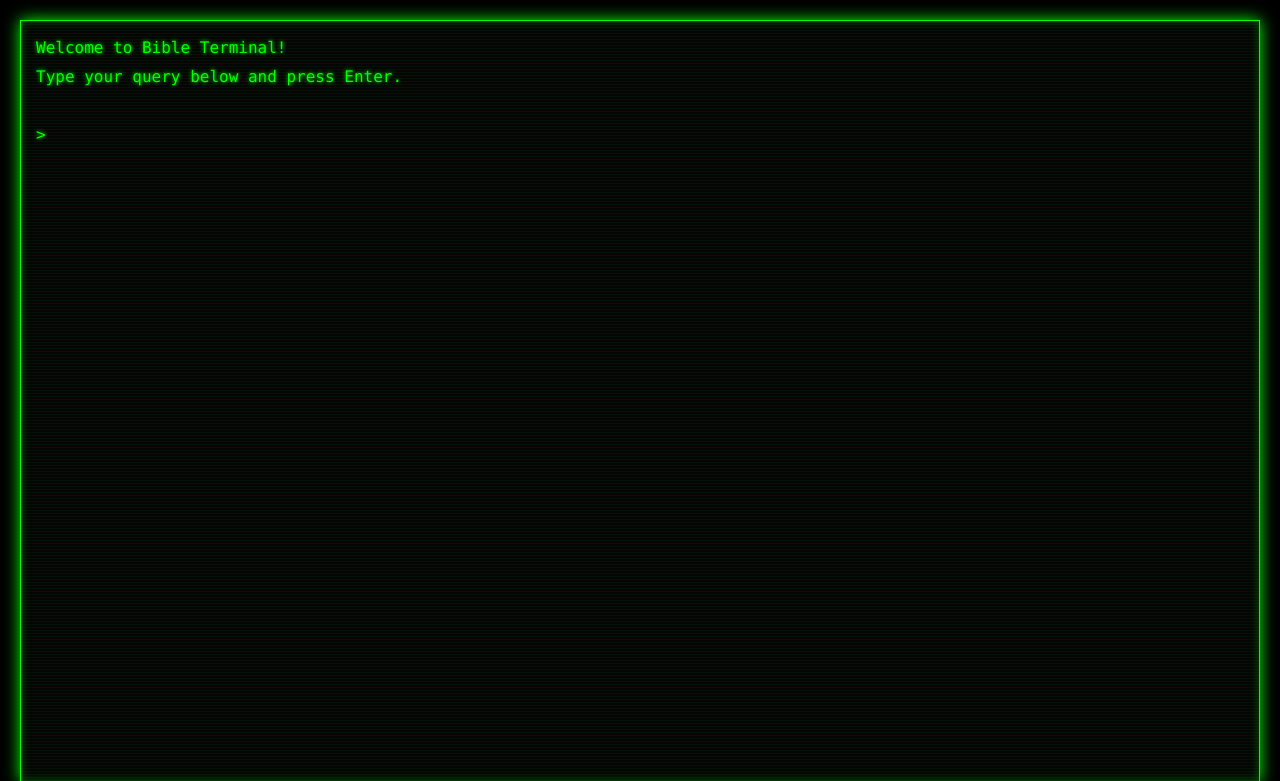
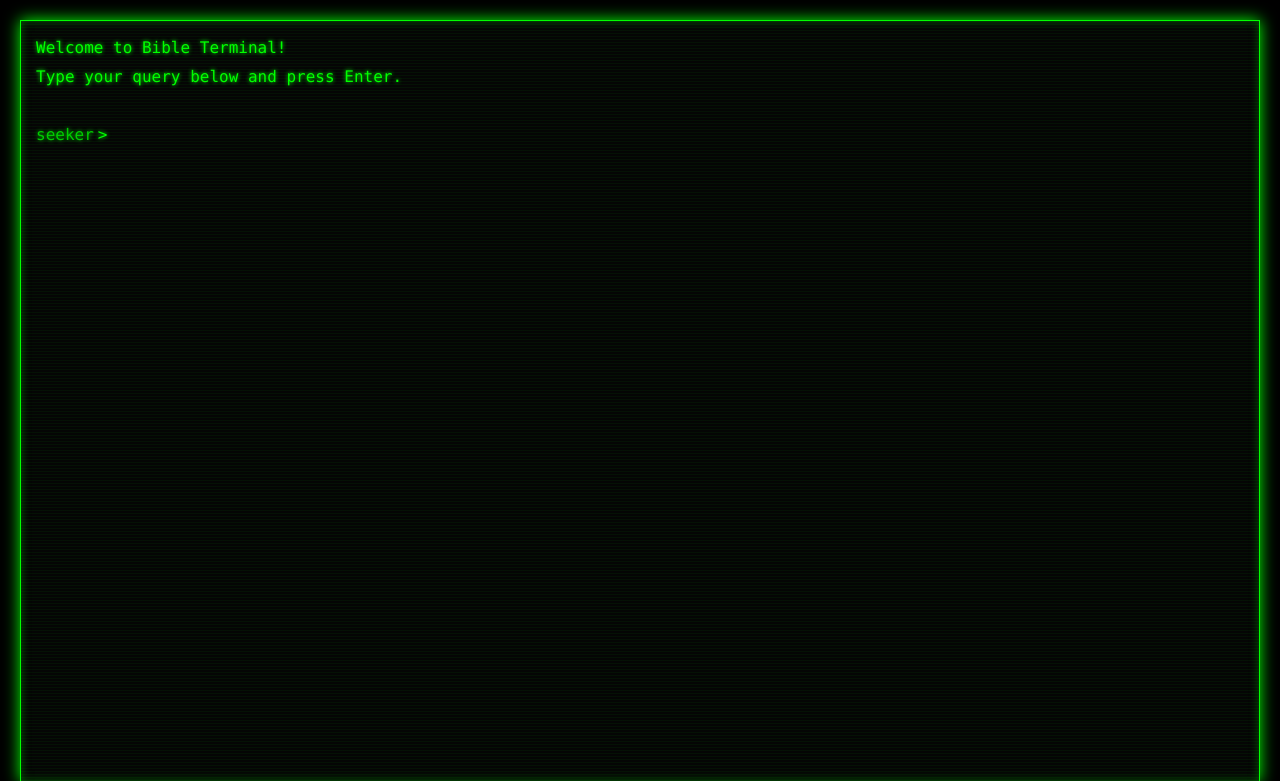
Before and after one commit to milanbede/divlink, a Flask app: page / in a window 1280 px wide. Shown: the top 781 px of the page. Run offline with Flask 3, Linux system fonts and the light colour scheme.

Commit message:
feat: add username to terminal prompt

```diff
--- a/static/style.css
+++ b/static/style.css
@@ -50,6 +50,13 @@ body {
     align-items: center;
     position: relative; /* To ensure it's above scanlines */
     z-index: 2;
+}
+
+.username, .username-echo {
+    color: #00cc00; /* Slightly darker green for username, or choose another color */
+    text-shadow: 0 0 4px #00cc00;
+    margin-right: 4px; /* Space between username and prompt symbol */
+    user-select: none;
 }
 
 .prompt, .prompt-echo {
--- a/templates/index.html
+++ b/templates/index.html
@@ -14,7 +14,7 @@
             <div>&nbsp;</div>
         </div>
         <div class="prompt-line">
-            <span class="prompt">&gt;</span>
+            <span class="username">seeker</span><span class="prompt">&gt;</span>
             <input type="text" id="commandInput" autofocus><span id="customCursor"></span>
         </div>
     </div>
@@ -95,7 +95,7 @@
                         // Display command in output
                         const commandElement = document.createElement('div');
                         commandElement.className = 'echoed-command-line'; // Add class for flex styling
-                        commandElement.innerHTML = `<span class="prompt-echo">&gt;</span><span class="echoed-command-text">${escapeHtml(command)}</span>`;
+                        commandElement.innerHTML = `<span class="username-echo">seeker</span><span class="prompt-echo">&gt;</span><span class="echoed-command-text">${escapeHtml(command)}</span>`;
                         outputDiv.appendChild(commandElement);
 
                         // Hide the entire prompt line during response typing
@@ -150,7 +150,8 @@
                     } else {
                         // Handle empty command: echo an empty prompt and add a line break
                         const commandElement = document.createElement('div');
-                        commandElement.innerHTML = `<span class="prompt-echo">&gt;</span>&nbsp;`; // Echo empty prompt with a non-breaking space
+                        commandElement.className = 'echoed-command-line'; // Also style empty command line
+                        commandElement.innerHTML = `<span class="username-echo">seeker</span><span class="prompt-echo">&gt;</span>&nbsp;`; // Echo empty prompt with a non-breaking space
                         outputDiv.appendChild(commandElement);
                         outputDiv.appendChild(document.createElement('br')); // Add a line break
 
```
